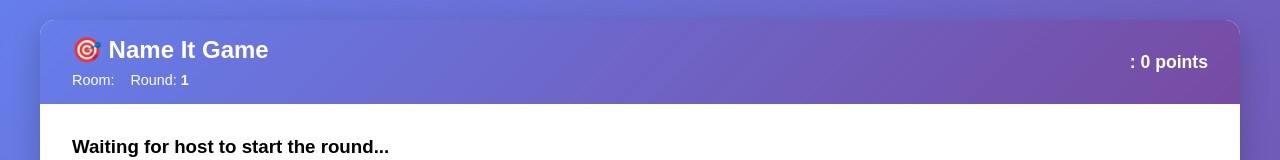
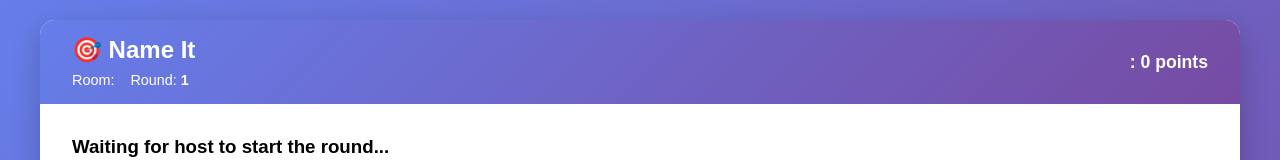
Before and after one commit to OlamideOyekale25/Name-it, a website with bundled scripts: page public/game.html in a window 1280 px wide. Shown: the top 160 px of the page. Built offline with nearby package versions, Linux system fonts and the light colour scheme; some packages are replaced by stand-ins of ours.

Commit message:
Update game.html

```diff
--- a/public/game.html
+++ b/public/game.html
@@ -10,7 +10,7 @@
     <div class="container">
         <div class="game-header">
             <div class="game-info">
-                <h2>🎯 Name It Game</h2>
+                <h2>🎯 Name It</h2>
                 <div class="room-info">
                     <span>Room: <strong id="gameRoomCode"></strong></span>
                     <span>Round: <strong id="roundNumber">1</strong></span>
```
